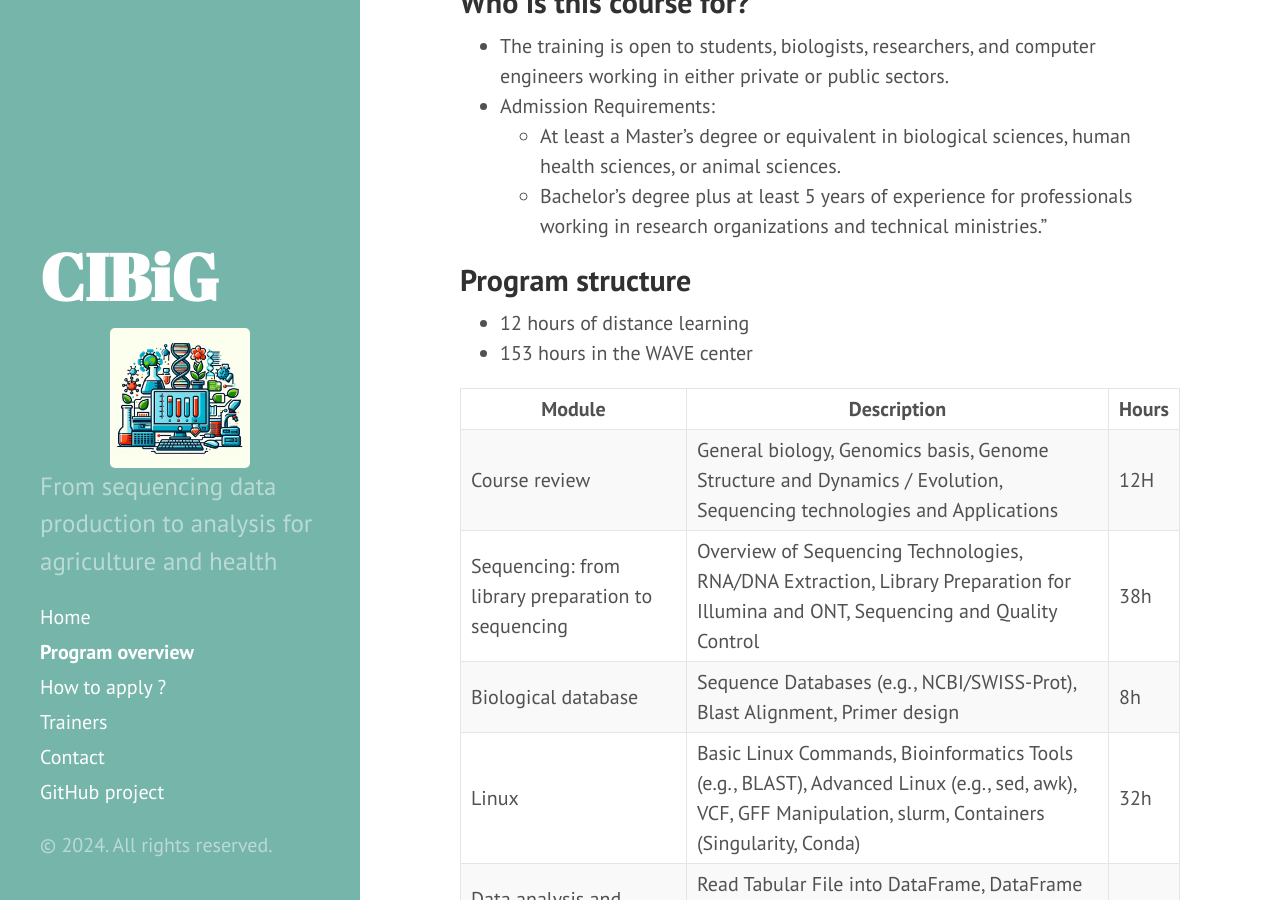
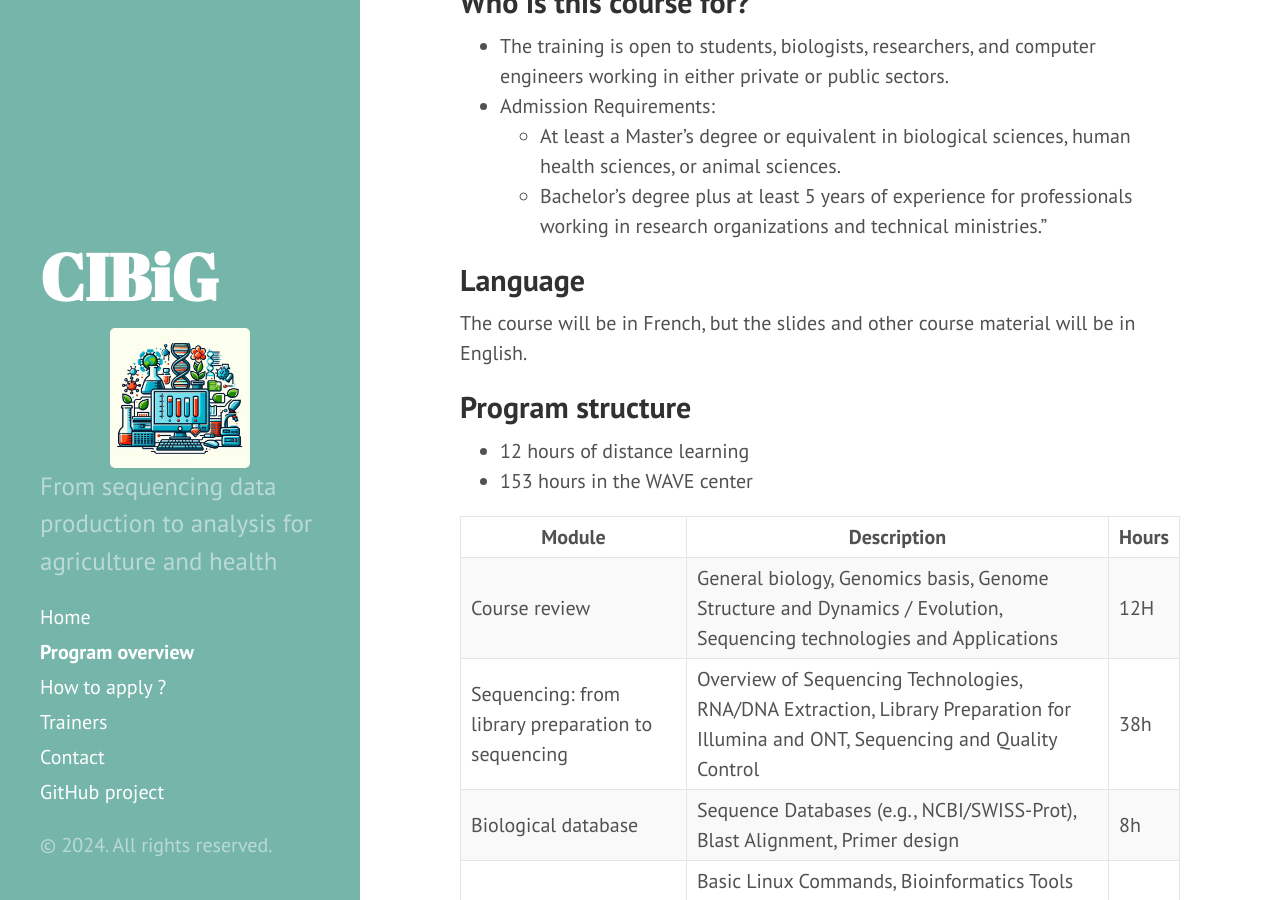
Before and after one commit to CIBiG-Course/CIBiG-course.github.io, a Jekyll site: the page built from docs/01-description.md, in a window 1280 px wide and 900 px high, scrolled down 527 px. Built offline with Jekyll 4.4.1, drawn with Linux system fonts in a browser that asks for light colours.

Commit message:
Update 01-description.md

```diff
--- a/docs/01-description.md
+++ b/docs/01-description.md
@@ -20,6 +20,10 @@ The certificate provides comprehensive multidisciplinary training in advancing c
   * At least a Master's degree or equivalent in biological sciences, human health sciences, or animal sciences.
   * Bachelor's degree plus at least 5 years of experience for professionals working in research organizations and technical ministries."
 
+## Language
+
+The course will be in French, but the slides and other course material will be in English.
+
 ## Program structure
 
 * 12 hours of distance learning
```
